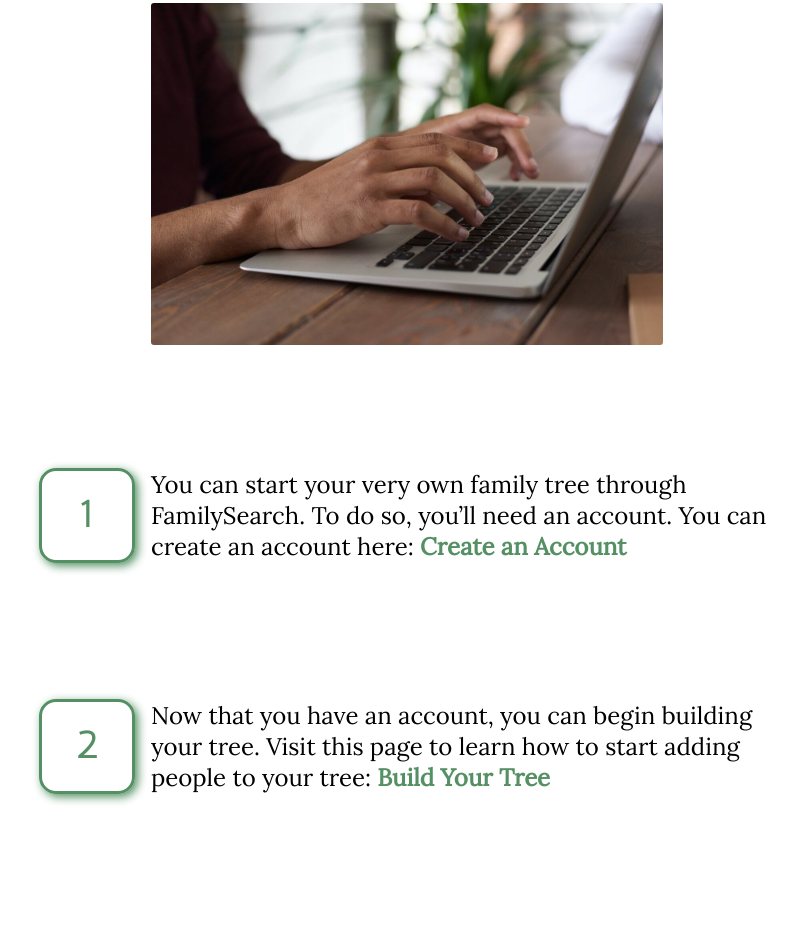
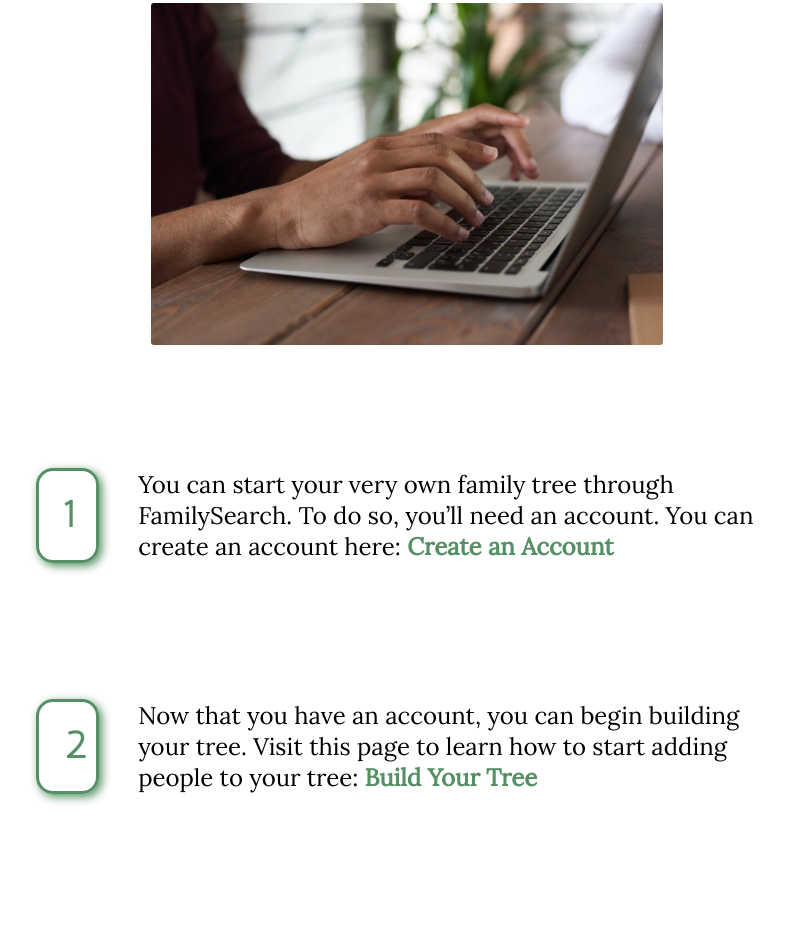
Before and after one commit to stewarterin/wdd130, a plain HTML site: page family-history/index.html in a window 1280 px wide. Shown: the part 443-1371 px from the top of the page, without its empty margins (233-1030 px from the left). Drawn offline with Linux system fonts and the light colour scheme.

Commit message:
css changes

```diff
--- a/family-history/styles/style.css
+++ b/family-history/styles/style.css
@@ -5,7 +5,7 @@
     margin: 0 auto;
 }
 * {
-    box-sizing: border;
+    box-sizing: border-box;
 }
 body {
     font-family: Lora, 'Times New Roman', Times, serif;
@@ -62,10 +62,13 @@ h1 {
 }
 #list {
     display: grid;
-    grid-template-columns: 20% 10% 50% 20%;
+    grid-template-columns: 20% 7% 2% 50% 20%;
     row-gap: 90px;
     padding-top: 100px;
     padding-bottom: 100px;
+}
+#list p {
+    grid-column: 4/5;
 }
 .numbers {
     grid-column: 2/3;
@@ -76,7 +79,7 @@ h1 {
     padding: 25px;
     font-family: "Julius Sans One", Tahoma, sans-serif;
     color: #549063;
-    width: 40px;
+    width: 70%;
     box-shadow: 3px 3px 10px;
 }
 main a {
@@ -135,7 +138,7 @@ main a:hover {
     font-family: "Julius Sans One", Tahoma, sans-serif;
     color: #549063;
     font-size: 1em;
-    width: 80%;
+    width: 100%;
     box-shadow: 1px 1px 3px;
     text-align: center;
     grid-column: 2/3;
```
